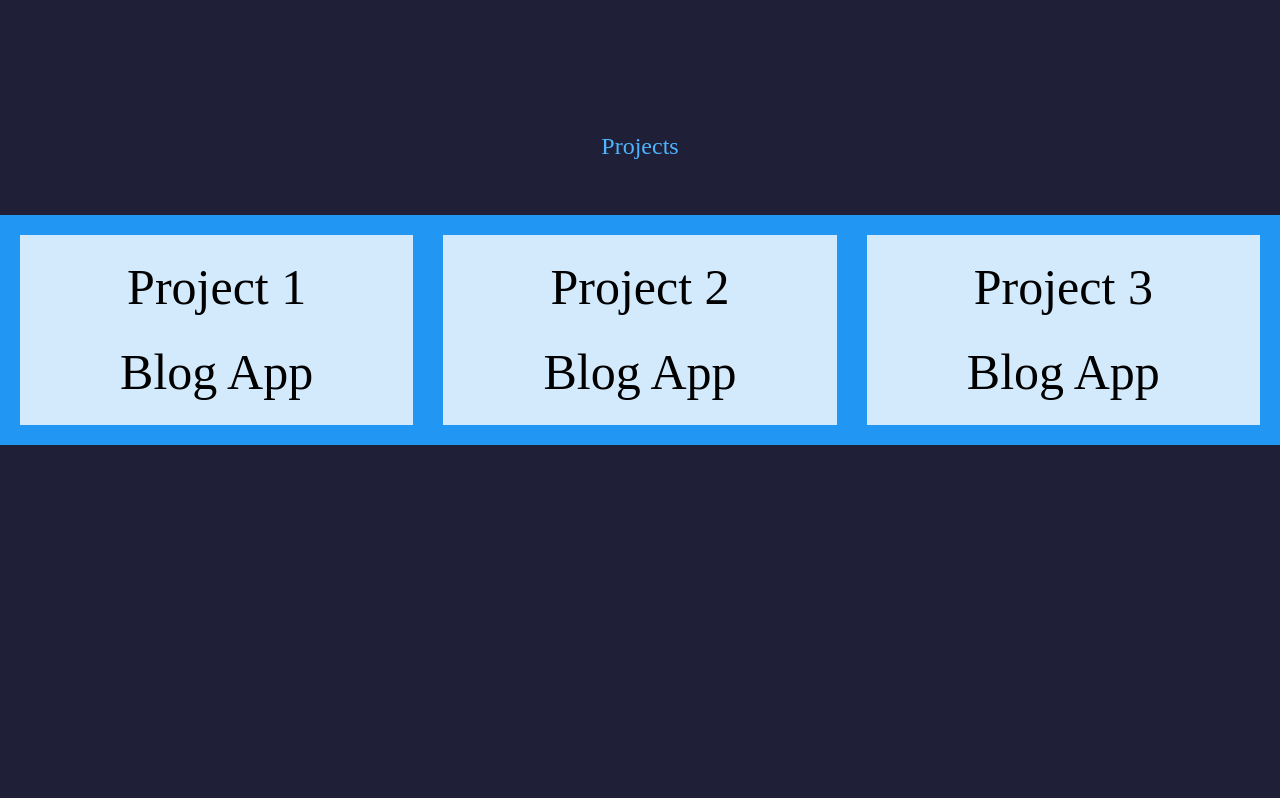
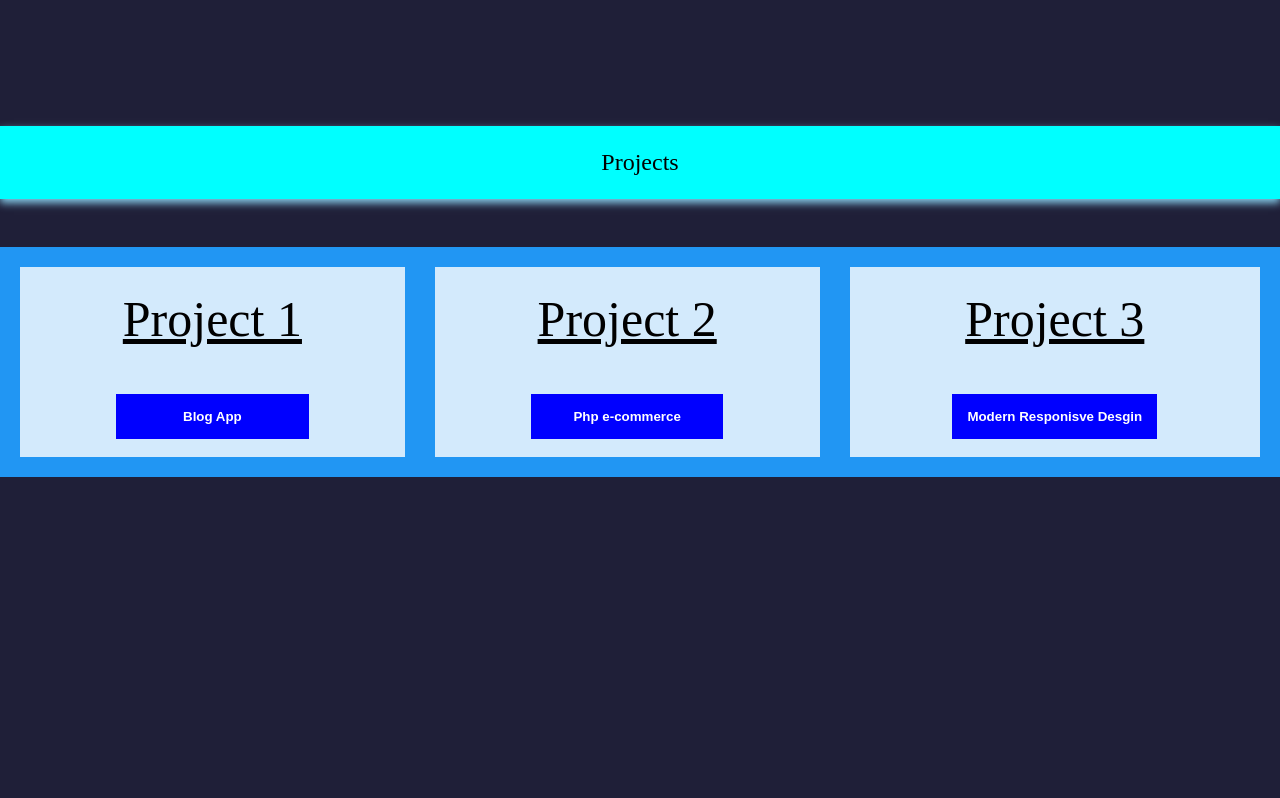
Before and after one commit to Atulgupta04/atul_gupta_portfolio, a React (Create React App) app: page / in a window 1280 px wide. Shown: the part 802-1600 px from the top of the page. Built offline with nearby package versions, Linux system fonts and the light colour scheme.

Commit message:
worked in contact part

```diff
--- a/src/components/contact/Contact.jsx
+++ b/src/components/contact/Contact.jsx
@@ -3,7 +3,14 @@ import contact from './contact.css'
 
 const Contact = () => {
   return (
-    <section id='contact'>Contact</section>
+    <section id='contact'>
+
+      <div class="card">
+        <h2> Contact Me </h2>
+        <h2> Email id: atulgupta.kr4@gmail.com </h2>
+      </div>
+
+    </section>
   )
 }
 
--- a/src/components/contact/contact.css
+++ b/src/components/contact/contact.css
@@ -0,0 +1,7 @@
+.card{
+    box-shadow: 0 4px 8px 0 skyblue;
+    padding: 16px;
+    text-align: center;
+    background-color: aqua;
+    color: black;
+    }
--- a/src/components/header/CVT.jsx
+++ b/src/components/header/CVT.jsx
@@ -1,5 +1,4 @@
 import React from 'react'
-import CV from '../../assets/Atul_Gupta-Resume.pdf'
 
 const CVT = () => {
   return (
--- a/src/components/projects/Projects.jsx
+++ b/src/components/projects/Projects.jsx
@@ -2,42 +2,29 @@ import React from 'react'
 import projects from './projects.css'
 
 export const Projects = () => {
+  const openInNewTab = url => {
+    window.open(url, '_blank', 'noopener,noreferrer');
+  };
   return (
     <section id='projects'>
 
-    <h2>Projects</h2>
+    <h2 class="card">Projects</h2>
 
     <div class="grid-container">
-      <div class="item1"  className="texth">Project 1
-      <div className="projectwork" class="textt"> <a className='ahreff' href=""> Blog App</a> </div>
+      <div class="item1 texth"  className="texth">Project 1
+      <div className="projectwork" class="textt"> <a className='ahreff' href="https://github.com/Atulgupta04/blog-app"target="_blank">
+      <button class="web-btn" onClick={() => openInNewTab('https://github.com/Atulgupta04/blog-app')}> Blog App </button></a>  </div>
       </div>
       <div className="texth">Project 2
-      <div className="projectwork" class="textt"> <a className='ahreff' href=""> Blog App</a> </div>
+      <div className="projectwork  " class="textt"> <a className='ahreff' href="https://github.com/Atulgupta04/e-commerce" target="_blank" >
+      <button class="web-btn" onClick={() => openInNewTab('https://github.com/Atulgupta04/e-commerce')}> Php e-commerce  </button></a> </div>
       </div>
       <div className="texth">Project 3
-      <div className="projectwork" class="textt"> <a className='ahreff' href=""> Blog App</a> </div>
+      <div className="projectwork" class="textt"> <a className='ahreff' href="" target="_blank" >
+      <button class="web-btn"  onClick={() => openInNewTab('https://github.com/Atulgupta04/modern-responsive-design')}>Modern Responisve Desgin</button></a> </div>
       </div>
 
     </div>
-    {/* <div className="projectwork">
-      <div className="container">
-
-        <h4><b>Project 1</b></h4>
-        <p> <a href="" className='textt'> Blog App </a></p>
-
-
-
-
-        <h4><b>Project 2</b></h4>
-        <p> <a href="" className='textt'> Blog App </a></p>
-
-        <h4><b>Project 3</b></h4>
-        <p> <a href="" className='textt'>  </a></p>
-        </div>
-    </div> */}
-
-
-
 
     </section>
   )
--- a/src/components/projects/projects.css
+++ b/src/components/projects/projects.css
@@ -16,6 +16,33 @@
 
   .ahreff{
     color: black;
+  }
+
+  .ahreff:hover{
+    color: #2196F3;
+  }
+
+  .texth{
+    text-decoration: underline;
+  }
+
+  .card{
+    box-shadow: 0 4px 8px 0 skyblue;
+    padding: 16px;
+    text-align: center;
+    background-color: #f1f1f1;
+    }
+
+  .web-btn{
+    width: 50%;
+    padding: 15px;
+    margin-top: 20px;
+    background-color: blue;
+   border: 0;
+    cursor: pointer;
+    font-weight: bold;
+    color: #ffffff;
+    transition: background-color 0.2s;
   }
 
   .textt, .texth{
```
